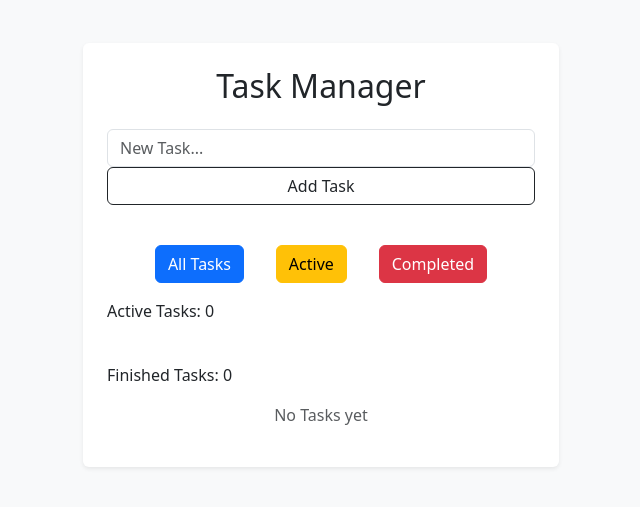
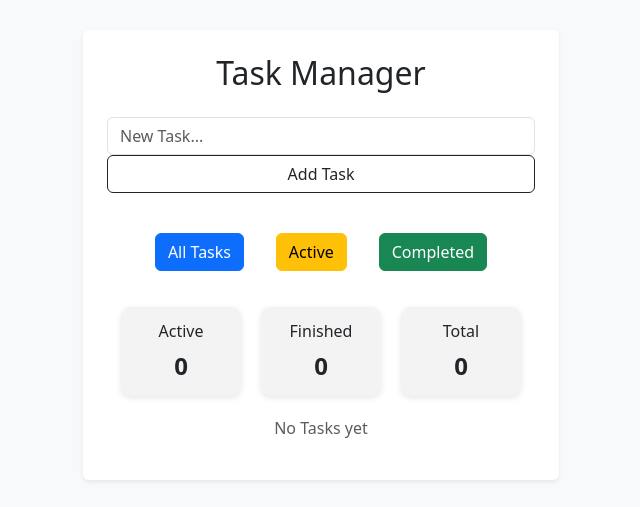
Before and after one commit to marconovas/To-Do-App, a React (Vite) app: page / in a window 1280 px wide. Shown: the part 145-652 px from the top of the page, without its empty margins (319-959 px from the left). Built offline with nearby package versions, Linux system fonts and the light colour scheme.

Commit message:
clear completed and confirmation modals

```diff
--- a/src/App.jsx
+++ b/src/App.jsx
@@ -4,6 +4,7 @@ import { Button, Card, Container, FormControl, Modal, ModalFooter, ModalTitle }
 import TaskList from "./Components/TaskList";
 import FilterBar from "./Components/FilterBar";
 import TaskCounter from "./Components/TaskCounter";
+import ClearButton from "./Components/ClearButton";
 
 function App() {
 
@@ -16,10 +17,12 @@ function App() {
   ///EDITING
   const [editingTask, setEditingTask] = useState(null);
   const [editText, setEditText] = useState("");
+  const [taskToDelete, setTaskToDelete] = useState(null);
 
-  //TASK COUNTER
+  //TASK COUNTERS
   const active = tasks.filter(task => !task.completed);
   const finished = tasks.filter(task => task.completed);
+  const totalTasks = active.length + finished.length;
 
   const filteredTasks =
   filter === "active" ?
@@ -41,6 +44,11 @@ function App() {
     );
   }
 
+  //CONFIRM DELETE
+  const confirmDelete = (id) => {
+    setTaskToDelete(id);
+  }
+
   const deleteTask = (id) => {
     setTasks(prev =>
       prev.filter(task => task.id !== id)
@@ -50,6 +58,13 @@ function App() {
   const handleEdit = (task) => {
     setEditingTask(task);
     setEditText(task.text);
+  }
+
+  const clearFinishedTasks = () => {
+    const confirm = window.confirm("Delete all finished Tasks?");
+    if(!confirm) return;
+
+    setTasks(tasks.filter(task => !task.completed));
   }
 
   useEffect(() => {
@@ -62,19 +77,54 @@ function App() {
         <Card className="p-4 shadow-sm border-0">
           <h2 className="text-center mb-4">Task Manager</h2>
 
-
           <TaskForm addTasks={addTask}/>
 
           <FilterBar setFilter={setFilter}/>
 
-          <TaskCounter active={active.length} finished={finished.length}/>
+          <TaskCounter active={active.length} finished={finished.length} total={totalTasks}/>
+
+          {finished.length > 0 && (
+            <ClearButton clearTasks={clearFinishedTasks}/>
+          )}
 
           <TaskList
               tasks={filteredTasks}
               onComplete={completeTask}
-              onDelete={deleteTask}
+              onDelete={confirmDelete}
               onEdit={handleEdit}
           />
+
+          {/* CONFIRM DELETE */}
+          <Modal
+            show={taskToDelete !== null}
+            onHide={() => taskToDelete(null)}
+          >
+            <Modal.Header closeButton>
+              <Modal.Title>Are you sure?</Modal.Title>
+            </Modal.Header>
+
+            <Modal.Body>
+              Are you sure that you want to delete this task?
+            </Modal.Body>
+
+            <Modal.Footer>
+              <Button
+                variant="success"
+                onClick={() => {
+                  deleteTask(taskToDelete);
+                  setTaskToDelete(null);
+                }}>
+                Yes
+              </Button>
+
+              <Button
+                variant="danger"
+                onClick={() => setTaskToDelete(null)}
+              >
+                No
+              </Button>
+            </Modal.Footer>
+          </Modal>
 
           <Modal
             show={editingTask !== null}
--- /dev/null
+++ b/src/Components/ClearButton.jsx
@@ -0,0 +1,14 @@
+import { Button, Container } from "react-bootstrap";
+
+export default function ClearButton ({ clearTasks }) {
+    return(
+        <div className="d-flex justify-content-center my-3">
+            <Button
+                variant="danger"
+                onClick={clearTasks}
+            >
+                Clear Finished Tasks
+            </Button>
+        </div>
+    )
+}
--- a/src/Components/FilterBar.jsx
+++ b/src/Components/FilterBar.jsx
@@ -5,7 +5,7 @@ export default function FilterBar ({ setFilter }) {
         <div className="d-flex justify-content-evenly m-3">
             <Button variant="primary" onClick={() => setFilter("all")}>All Tasks</Button>
             <Button variant="warning" onClick={() => setFilter("active")}>Active</Button>
-            <Button variant="danger" onClick={() => setFilter("completed")}>Completed</Button>
+            <Button variant="success" onClick={() => setFilter("completed")}>Completed</Button>
         </div>
     )
 }
--- a/src/Components/TaskCounter.jsx
+++ b/src/Components/TaskCounter.jsx
@@ -1,10 +1,43 @@
 
+export default function TaskCounter({ active, finished, total }) {
+    const containerStyle = {
+        display: "flex",
+        gap: "20px",
+        justifyContent: "center",
+        margin: "20px 0",
+    };
 
-export default function TaskCounter ({ active, finished }) {
-    return(
-        <div>
-            <p>Active Tasks: { active }</p> <br/>
-            <p>Finished Tasks: { finished }</p>
+    const cardStyle = {
+        padding: "12px 20px",
+        borderRadius: "10px",
+        backgroundColor: "#f3f3f3",
+        boxShadow: "0 2px 6px rgba(0,0,0,0.1)",
+        textAlign: "center",
+        minWidth: "120px",
+    };
+
+    const numberStyle = {
+        fontSize: "24px",
+        fontWeight: "bold",
+        marginTop: "5px",
+    };
+
+    return (
+        <div style={containerStyle}>
+            <div style={cardStyle}>
+                <span>Active</span>
+                <div style={numberStyle}>{active}</div>
+            </div>
+
+            <div style={cardStyle}>
+                <span>Finished</span>
+                <div style={numberStyle}>{finished}</div>
+            </div>
+
+            <div style={cardStyle}>
+                <span>Total</span>
+                <div style={numberStyle}>{total}</div>
+            </div>
         </div>
-    )
+    );
 }
```
